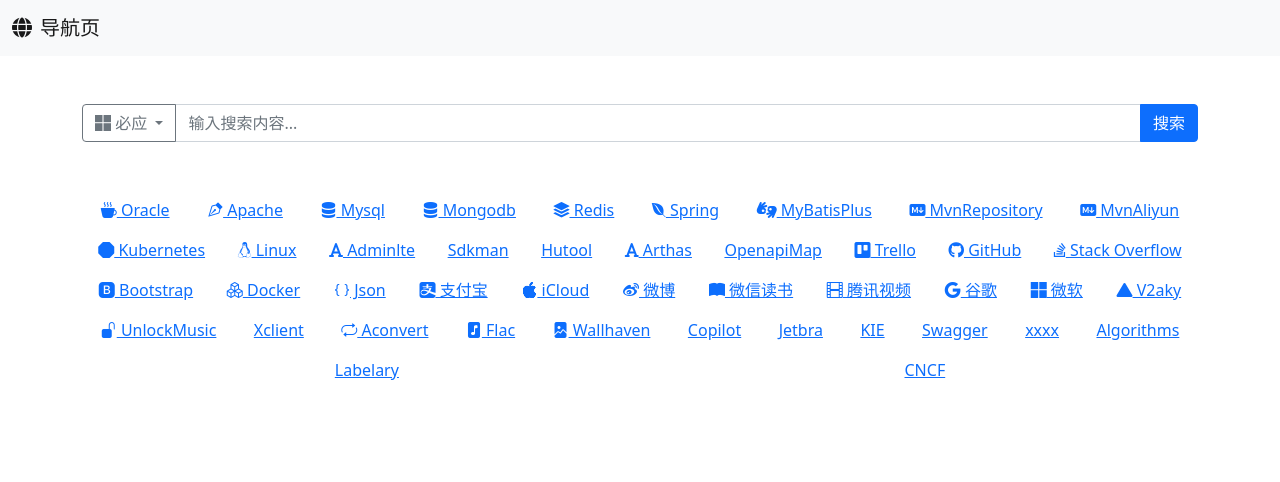
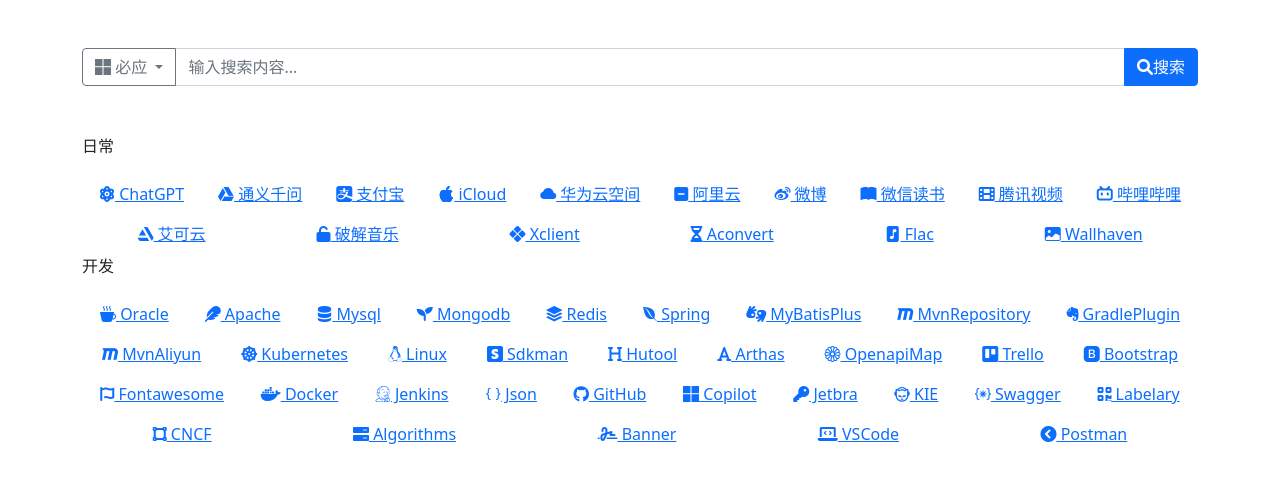
Before and after one commit to hyosunghan/hyosunghan.github.io, a plain HTML site: page index.html in a window 1280 px wide. Drawn offline with nearby package versions, Linux system fonts and the light colour scheme.

Commit message:
Update index.html

```diff
--- a/index.html
+++ b/index.html
@@ -5,11 +5,11 @@
     <meta name="viewport" content="width=device-width, initial-scale=1.0">
     <title>Hello World</title>
     <!-- 引入 Bootstrap 5 样式表 -->
-    <link href="https://cdn.jsdelivr.net/npm/bootstrap@5.0.0-beta1/dist/css/bootstrap.min.css" rel="stylesheet" integrity="sha384-giJF6kkoqNQ00vy+HMDP7azOuL0xtbfIcaT9wjKHr8RbDVddVHyTfAAsrekwKmP1" crossorigin="anonymous">
+    <link rel="stylesheet" href="https://cdn.jsdelivr.net/npm/bootstrap@5.0.0-beta1/dist/css/bootstrap.min.css" integrity="sha384-giJF6kkoqNQ00vy+HMDP7azOuL0xtbfIcaT9wjKHr8RbDVddVHyTfAAsrekwKmP1" crossorigin="anonymous">
     <!-- bootstrap图标库 eg:bi-xxx -->
     <link rel="stylesheet" href="https://cdn.jsdelivr.net/npm/bootstrap-icons@1.10.0/font/bootstrap-icons.css">
     <!-- 引入 Font Awesome 样式表 eg:fa-xxx -->
-    <link rel="stylesheet" href="https://cdnjs.cloudflare.com/ajax/libs/font-awesome/6.0.0-beta3/css/all.min.css" rel="stylesheet">
+    <link rel="stylesheet" href="https://cdnjs.cloudflare.com/ajax/libs/font-awesome/6.0.0-beta3/css/all.min.css">
     <style>
         .list-group-item {
             border: none !important;
@@ -17,42 +17,6 @@
     </style>
 </head>
 <body>
-<!-- 导航栏 -->
-<nav class="navbar navbar-expand-lg navbar-light bg-light">
-    <div class="container-fluid">
-        <a class="navbar-brand d-flex align-items-center" href="#"><i class="fas fa-globe me-2"></i> 导航页</a>
-<!--        <button class="navbar-toggler" type="button" data-bs-toggle="collapse" data-bs-target="#navbarNav" aria-controls="navbarNav" aria-expanded="false" aria-label="Toggle navigation">-->
-<!--            <span class="navbar-toggler-icon"></span>-->
-<!--        </button>-->
-<!--        <div class="collapse navbar-collapse" id="navbarNav">-->
-<!--            <ul class="navbar-nav d-flex w-100">-->
-<!--                <li class="nav-item flex-grow-1 text-center">-->
-<!--                    <a class="nav-link active" aria-current="page" href="#"><i class="fas fa-home"></i> 首页</a>-->
-<!--                </li>-->
-<!--                <li class="nav-item flex-grow-1 text-center">-->
-<!--                    <a class="nav-link" href="#"><i class="fas fa-blog"></i> 技术博客</a>-->
-<!--                </li>-->
-<!--                <li class="nav-item flex-grow-1 text-center dropdown">-->
-<!--                    &lt;!&ndash; 下拉菜单触发器 &ndash;&gt;-->
-<!--                    <a class="nav-link dropdown-toggle" href="#" id="navbarDropdown" role="button" data-bs-toggle="dropdown" aria-expanded="false">-->
-<!--                        <i class="fas fa-newspaper"></i> 行业新闻-->
-<!--                    </a>-->
-<!--                    &lt;!&ndash; 下拉菜单 &ndash;&gt;-->
-<!--                    <ul class="dropdown-menu" aria-labelledby="navbarDropdown">-->
-<!--                        <li><a class="dropdown-item" href="#">新闻1</a></li>-->
-<!--                        <li><a class="dropdown-item" href="#">新闻2</a></li>-->
-<!--                        <li><hr class="dropdown-divider"></li>-->
-<!--                        <li><a class="dropdown-item" href="#">新闻3</a></li>-->
-<!--                    </ul>-->
-<!--                </li>-->
-<!--                <li class="nav-item flex-grow-1 text-center">-->
-<!--                    <a class="nav-link" href="#"><i class="fas fa-phone-alt"></i> 联系我们</a>-->
-<!--                </li>-->
-<!--            </ul>-->
-<!--        </div>-->
-    </div>
-</nav>
-
 <!-- 主内容 -->
 <div class="container mt-5">
     <!-- 搜索框表单 -->
@@ -60,68 +24,79 @@
         <div class="input-group">
             <!-- 下拉菜单按钮 -->
             <button class="btn btn-outline-secondary dropdown-toggle" type="button" id="searchEngineDropdown" data-bs-toggle="dropdown" aria-expanded="false">
-                <i class="bi-microsoft"></i> 必应
+                <i class="bi-microsoft"></i> 必应<i class="fas fa-delphin"></i>
             </button>
             <!-- 下拉菜单项 -->
             <ul class="dropdown-menu" aria-labelledby="searchEngineDropdown">
                 <li><a class="dropdown-item" href="#" data-engine="https://www.bing.com/search" data-param="q"><i class="bi-microsoft"></i> 必应</a></li>
                 <li><a class="dropdown-item" href="#" data-engine="https://www.google.com/search" data-param="q"><i class="bi-google"></i> 谷歌</a></li>
                 <li><a class="dropdown-item" href="#" data-engine="https://www.baidu.com/s" data-param="wd"><i class="fa fa-paw"></i> 百度</a></li>
+                <li><a class="dropdown-item" href="#" data-engine="https://www.github.com/search" data-param="q"><i class="fab fa-github"></i> GitHub</a></li>
+                <li><a class="dropdown-item" href="#" data-engine="https://www.stackoverflow.com/search" data-param="q"><i class="fab fa-stack-overflow"></i> Stack Overflow</a></li>
             </ul>
             <!-- 搜索框输入 -->
             <input type="text" class="form-control" name="q" placeholder="输入搜索内容..." aria-label="搜索内容">
             <!-- 搜索按钮 -->
-            <button class="btn btn-primary" type="submit">搜索</button>
+            <button class="btn btn-primary" type="submit"><i class="fa-solid fa-magnifying-glass"></i>搜索</button>
         </div>
     </form>
 </div>
 
 <div class="container mt-5">
-<!--    <p>开发工具</p>-->
+    <p>日常</p>
+    <ul class="list-group list-group-horizontal flex-wrap">
+        <li class="list-group-item flex-fill text-center"><a href="https://chatgpt.com/" target="_blank"><i class="fas fa-atom"></i> ChatGPT</a></li>
+        <li class="list-group-item flex-fill text-center"><a href="https://tongyi.aliyun.com" target="_blank"><i class="fab fa-google-drive"></i> 通义千问</a></li>
+        <li class="list-group-item flex-fill text-center"><a href="https://www.alipay.com/" target="_blank"><i class="bi-alipay"></i> 支付宝</a></li>
+        <li class="list-group-item flex-fill text-center"><a href="https://www.icloud.com.cn/" target="_blank"><i class="bi-apple"></i> iCloud</a></li>
+        <li class="list-group-item flex-fill text-center"><a href="https://cloud.huawei.com/" target="_blank"><i class="bi-cloud-fill"></i> 华为云空间</a></li>
+        <li class="list-group-item flex-fill text-center"><a href="https://www.baidu.com/" target="_blank"><i class="fa fa-square-minus"></i> 阿里云</a></li>
+        <li class="list-group-item flex-fill text-center"><a href="https://www.weibo.com/" target="_blank"><i class="bi-sina-weibo"></i> 微博</a></li>
+        <li class="list-group-item flex-fill text-center"><a href="https://weread.qq.com/" target="_blank"><i class="bi-book-fill"></i> 微信读书</a></li>
+        <li class="list-group-item flex-fill text-center"><a href="https://v.qq.com/" target="_blank"><i class="fas fa-film"></i> 腾讯视频</a></li>
+        <li class="list-group-item flex-fill text-center"><a href="https://www.bilibili.com/" target="_blank"><i class="fa-brands fa-bilibili"></i> 哔哩哔哩</a></li>
+        <li class="list-group-item flex-fill text-center"><a href="https://www.v2aky.net" target="_blank"><i class="fab fa-artstation"></i> 艾可云</a></li>
+        <li class="list-group-item flex-fill text-center"><a href="https://git.unlock-music.dev/um/web" target="_blank"><i class="fas fa-unlock"></i> 破解音乐</a></li>
+        <li class="list-group-item flex-fill text-center"><a href="https://xclient.info" target="_blank"><i class="bi-x-diamond-fill"></i> Xclient</a></li>
+        <li class="list-group-item flex-fill text-center"><a href="https://www.aconvert.com/cn" target="_blank"><i class="fas fa-hourglass-half"></i> Aconvert</a></li>
+        <li class="list-group-item flex-fill text-center"><a href="https://flac.life" target="_blank"><i class="bi-file-music-fill"></i> Flac</a></li>
+        <li class="list-group-item flex-fill text-center"><a href="https://wallhaven.cc" target="_blank"><i class="bi-image-fill"></i> Wallhaven</a></li>
+    </ul>
+    <p>开发</p>
     <ul class="list-group list-group-horizontal flex-wrap">
         <li class="list-group-item flex-fill text-center"><a href="https://www.oracle.com/" target="_blank"><i class="bi-cup-hot-fill"></i> Oracle</a></li>
-        <li class="list-group-item flex-fill text-center"><a href="https://www.apache.org/" target="_blank"><i class="bi-vector-pen"></i> Apache</a></li>
+        <li class="list-group-item flex-fill text-center"><a href="https://www.apache.org/" target="_blank"><i class="fa fa-feather"></i> Apache</a></li>
         <li class="list-group-item flex-fill text-center"><a href="https://www.mysql.com/" target="_blank"><i class="bi-server"></i> Mysql</a></li>
-        <li class="list-group-item flex-fill text-center"><a href="https://www.mongodb.com/" target="_blank"><i class="bi-server"></i> Mongodb</a></li>
+        <li class="list-group-item flex-fill text-center"><a href="https://www.mongodb.com/" target="_blank"><i class="fa-solid fa-seedling"></i> Mongodb</a></li>
         <li class="list-group-item flex-fill text-center"><a href="https://www.redis.com/" target="_blank"><i class="bi-stack"></i> Redis</a></li>
         <li class="list-group-item flex-fill text-center"><a href="https://www.spring.io/" target="_blank"><i class="fab fa-envira"></i> Spring</a></li>
         <li class="list-group-item flex-fill text-center"><a href="https://www.baomidou.com/" target="_blank"><i class="fa fa-american-sign-language-interpreting"></i> MyBatisPlus</a></li>
-        <li class="list-group-item flex-fill text-center"><a href="https://www.mvnrepository.com/" target="_blank"><i class="bi-markdown-fill"></i> MvnRepository</a></li>
-        <li class="list-group-item flex-fill text-center"><a href="https://developer.aliyun.com/mvn/guide" target="_blank"><i class="bi-markdown-fill"></i> MvnAliyun</a></li>
-        <li class="list-group-item flex-fill text-center"><a href="https://www.kubernetes.io/" target="_blank"><i class="bi-octagon-fill"></i> Kubernetes</a></li>
+        <li class="list-group-item flex-fill text-center"><a href="https://www.mvnrepository.com/" target="_blank"><i class="fab fa-maxcdn"></i> MvnRepository</a></li>
+        <li class="list-group-item flex-fill text-center"><a href="https://plugins.gradle.org/" target="_blank"><i class="fab fa-evernote"></i> GradlePlugin</a></li>
+        <li class="list-group-item flex-fill text-center"><a href="https://developer.aliyun.com/mvn/guide" target="_blank"><i class="fab fa-maxcdn"></i> MvnAliyun</a></li>
+        <li class="list-group-item flex-fill text-center"><a href="https://www.kubernetes.io/" target="_blank"><i class="fa-solid fa-dharmachakra"></i> Kubernetes</a></li>
         <li class="list-group-item flex-fill text-center"><a href="https://www.kernel.org/" target="_blank"><i class="fab fa-linux"></i> Linux</a></li>
-        <li class="list-group-item flex-fill text-center"><a href="https://www.adminlte.io" target="_blank"><i class="fa fa-font"></i> Adminlte</a></li>
-        <li class="list-group-item flex-fill text-center"><a href="https://www.sdkman.io" target="_blank"> Sdkman</a></li>
-        <li class="list-group-item flex-fill text-center"><a href="https://www.hutool.cn" target="_blank"> Hutool</a></li>
+        <li class="list-group-item flex-fill text-center"><a href="https://www.sdkman.io" target="_blank"><i class="bi-stripe"></i> Sdkman</a></li>
+        <li class="list-group-item flex-fill text-center"><a href="https://www.hutool.cn" target="_blank"><i class="fa fa-header"></i> Hutool</a></li>
         <li class="list-group-item flex-fill text-center"><a href="https://arthas.aliyun.com/doc/" target="_blank"><i class="fa fa-font"></i> Arthas</a></li>
-        <li class="list-group-item flex-fill text-center"><a href="https://openapi-map.apihandyman.io" target="_blank"> OpenapiMap</a></li>
+        <li class="list-group-item flex-fill text-center"><a href="https://openapi-map.apihandyman.io" target="_blank"><i class="bi-flower1"></i> OpenapiMap</a></li>
         <li class="list-group-item flex-fill text-center"><a href="https://www.trello.com/" target="_blank"><i class="bi-trello"></i> Trello</a></li>
+        <li class="list-group-item flex-fill text-center"><a href="https://getbootstrap.com/" target="_blank"><i class="bi-bootstrap-fill"></i> Bootstrap</a></li>
+        <li class="list-group-item flex-fill text-center"><a href="https://fontawesome.com/" target="_blank"><i class="fab fa-font-awesome"></i> Fontawesome</a></li>
+        <li class="list-group-item flex-fill text-center"><a href="https://www.docker.com/" target="_blank"><i class="fab fa-docker"></i> Docker</a></li>
+        <li class="list-group-item flex-fill text-center"><a href="https://www.jenkins.io/" target="_blank"><i class="fab fa-jenkins"></i> Jenkins</a></li>
+        <li class="list-group-item flex-fill text-center"><a href="https://www.json.org/" target="_blank"><i class="bi-braces"></i> Json</a></li>
         <li class="list-group-item flex-fill text-center"><a href="https://www.github.com/" target="_blank"><i class="fab fa-github"></i> GitHub</a></li>
-        <li class="list-group-item flex-fill text-center"><a href="https://www.stackoverflow.com/" target="_blank"><i class="fab fa-stack-overflow"></i> Stack Overflow</a></li>
-        <li class="list-group-item flex-fill text-center"><a href="https://v5.bootcss.com/" target="_blank"><i class="bi-bootstrap-fill"></i> Bootstrap</a></li>
-        <li class="list-group-item flex-fill text-center"><a href="https://www.docker.com/" target="_blank"><i class="bi-boxes"></i> Docker</a></li>
-        <li class="list-group-item flex-fill text-center"><a href="https://www.json.org/" target="_blank"><i class="bi-braces"></i> Json</a></li>
-        <li class="list-group-item flex-fill text-center"><a href="https://www.alipay.com/" target="_blank"><i class="bi-alipay"></i> 支付宝</a></li>
-        <li class="list-group-item flex-fill text-center"><a href="https://www.icloud.com.cn/" target="_blank"><i class="bi-apple"></i> iCloud</a></li>
-        <li class="list-group-item flex-fill text-center"><a href="https://www.weibo.com/" target="_blank"><i class="fab fa-weibo"></i> 微博</a></li>
-        <li class="list-group-item flex-fill text-center"><a href="https://weread.qq.com/" target="_blank"><i class="bi-book-fill"></i> 微信读书</a></li>
-        <li class="list-group-item flex-fill text-center"><a href="https://v.qq.com/" target="_blank"><i class="bi-film"></i> 腾讯视频</a></li>
-        <li class="list-group-item flex-fill text-center"><a href="https://www.google.com/" target="_blank"><i class="bi-google"></i> 谷歌</a></li>
-        <li class="list-group-item flex-fill text-center"><a href="https://www.microsoft.com/" target="_blank"><i class="bi-microsoft"></i> 微软</a></li>
-        <li class="list-group-item flex-fill text-center"><a href="https://www.v2aky.net" target="_blank"><i class="bi-triangle-fill"></i> V2aky</a></li>
-        <li class="list-group-item flex-fill text-center"><a href="https://git.unlock-music.dev/um/web" target="_blank"><i class="bi-unlock-fill"></i> UnlockMusic</a></li>
-        <li class="list-group-item flex-fill text-center"><a href="https://xclient.info" target="_blank"> Xclient</a></li>
-        <li class="list-group-item flex-fill text-center"><a href="https://www.aconvert.com/cn" target="_blank"><i class="bi-repeat"></i> Aconvert</a></li>
-        <li class="list-group-item flex-fill text-center"><a href="https://flac.life" target="_blank"><i class="bi-file-music-fill"></i> Flac</a></li>
-        <li class="list-group-item flex-fill text-center"><a href="https://wallhaven.cc" target="_blank"><i class="bi-file-image-fill"></i> Wallhaven</a></li>
-        <li class="list-group-item flex-fill text-center"><a href="https://copilot.microsoft.com" target="_blank"> Copilot</a></li>
-        <li class="list-group-item flex-fill text-center"><a href="https://3.jetbra.in" target="_blank"> Jetbra</a></li>
-        <li class="list-group-item flex-fill text-center"><a href="https://sandbox.kie.org/0.23.0/#/" target="_blank"> KIE</a></li>
-        <li class="list-group-item flex-fill text-center"><a href="https://editor-next.swagger.io/" target="_blank"> Swagger</a></li>
-        <li class="list-group-item flex-fill text-center"><a href="https://www.patorjk.com/software/taag/#p=display&f=Graffiti&t=Type Something" target="_blank"> xxxx</a></li>
-        <li class="list-group-item flex-fill text-center"><a href="https://www.cs.usfca.edu/~galles/visualization/Algorithms.html" target="_blank"> Algorithms</a></li>
-        <li class="list-group-item flex-fill text-center"><a href="https://labelary.com/viewer.html" target="_blank"> Labelary</a></li>
-        <li class="list-group-item flex-fill text-center"><a href="https://landscape.cncf.io" target="_blank"> CNCF</a></li>
+        <li class="list-group-item flex-fill text-center"><a href="https://copilot.microsoft.com" target="_blank"><i class="bi-microsoft"></i> Copilot</a></li>
+        <li class="list-group-item flex-fill text-center"><a href="https://3.jetbra.in" target="_blank"><i class="fas fa-key"></i> Jetbra</a></li>
+        <li class="list-group-item flex-fill text-center"><a href="https://sandbox.kie.org/0.23.0/#/" target="_blank"><i class="fab fa-napster"></i> KIE</a></li>
+        <li class="list-group-item flex-fill text-center"><a href="https://editor-next.swagger.io/" target="_blank"><i class="bi bi-braces-asterisk"></i> Swagger</a></li>
+        <li class="list-group-item flex-fill text-center"><a href="https://labelary.com/viewer.html" target="_blank"><i class="fas fa-qrcode"></i> Labelary</a></li>
+        <li class="list-group-item flex-fill text-center"><a href="https://landscape.cncf.io" target="_blank"><i class="fa fa-vector-square"></i> CNCF</a></li>
+        <li class="list-group-item flex-fill text-center"><a href="https://www.cs.usfca.edu/~galles/visualization/Algorithms.html" target="_blank"><i class="fas fa-server"></i> Algorithms</a></li>
+        <li class="list-group-item flex-fill text-center"><a href="https://www.patorjk.com/software/taag/#p=display&f=Graffiti&t=Type Something" target="_blank"><i class="fas fa-signature"></i> Banner</a></li>
+        <li class="list-group-item flex-fill text-center"><a href="https://vscode.dev/" target="_blank"><i class="fas fa-laptop-code"></i> VSCode</a></li>
+        <li class="list-group-item flex-fill text-center"><a href="https://web.postman.co/" target="_blank"><i class="fa-solid fa-circle-chevron-left"></i> Postman</a></li>
     </ul>
 </div>
 
```
